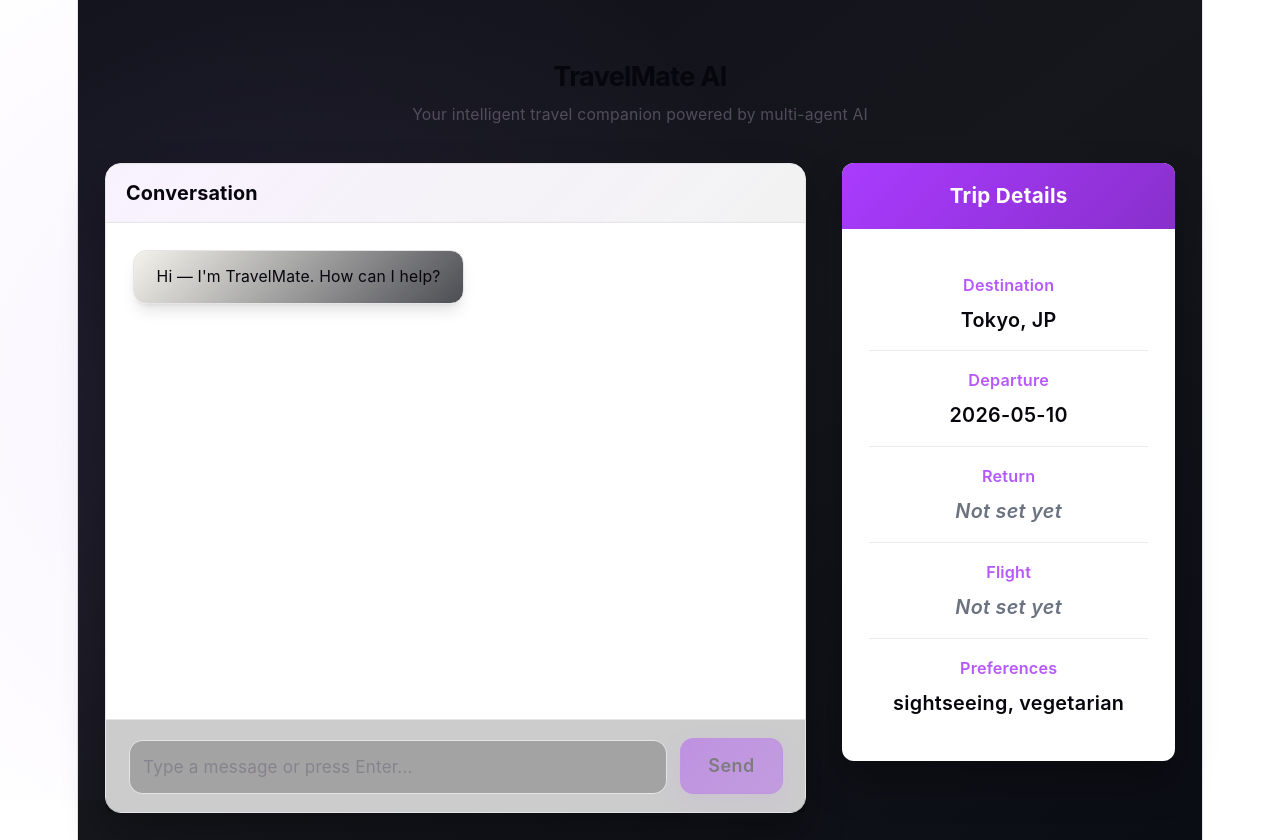
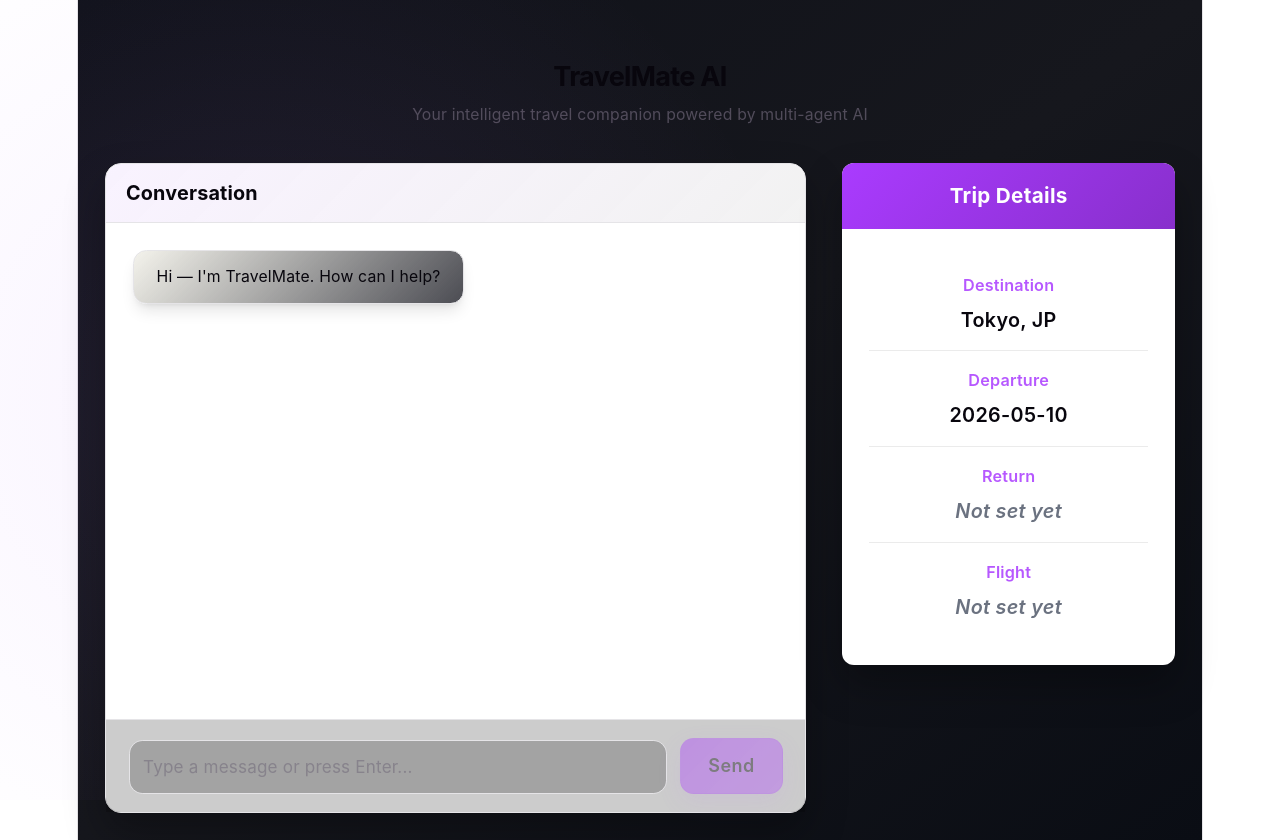
Before and after one commit to courtneytruong/TravelMate-AI, a React app in the folder frontend/: page / in a window 1280 px wide. Built offline with nearby package versions, Linux system fonts and the light colour scheme; the HTML template or start-up script is replaced by a standard one.

Commit message:
Preferences removed from trip sidebar.

```diff
--- a/frontend/src/components/TripSidebar.jsx
+++ b/frontend/src/components/TripSidebar.jsx
@@ -37,11 +37,6 @@ export default function TripSidebar({ tripContext = {} }) {
             <div className="trip-label mb-2">Flight</div>
             <div className="trip-value">{renderVal(flightNumber)}</div>
           </div>
-
-          <div className="trip-item">
-            <div className="trip-label mb-2">Preferences</div>
-            <div className="trip-value">{renderVal(preferences)}</div>
-          </div>
         </div>
       </div>
     </aside>
```
